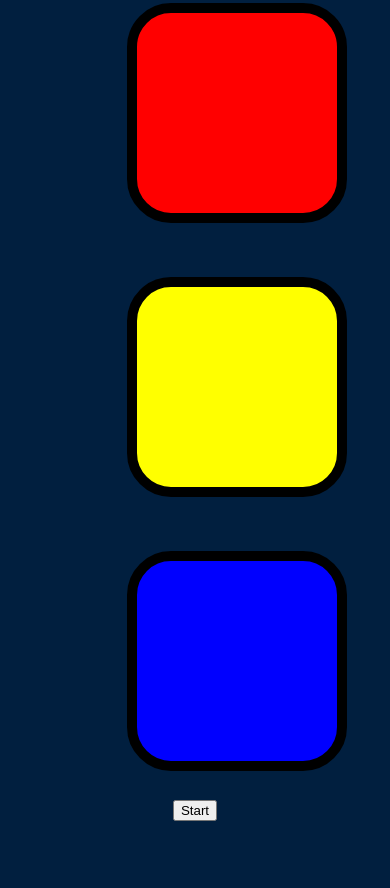
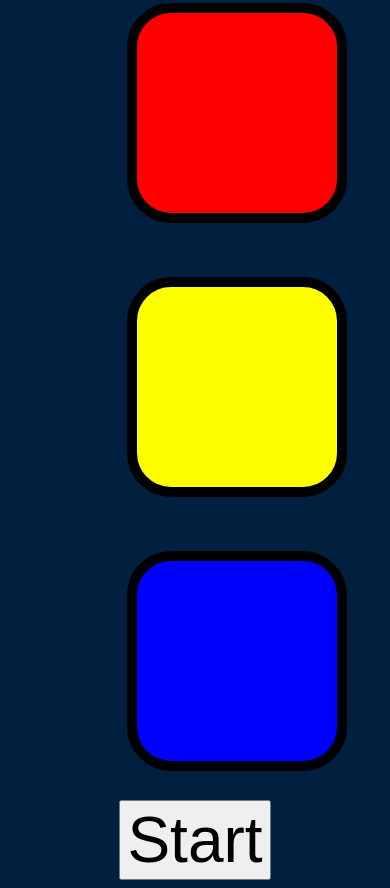
Before and after one commit to Pareekshit08/Devopes-test, a plain HTML site: page Newgame/index.html in a window 390 px wide. Shown: the part 477-1365 px from the top of the page. Before the commit the page ends 1306 px from the top, so only its background shows below. Drawn offline with nearby package versions, Linux system fonts and the light colour scheme.

Commit message:
added media query

```diff
--- a/Newgame/styles.css
+++ b/Newgame/styles.css
@@ -51,3 +51,9 @@ body {
 	box-shadow: 0 0 20px white;
 	background-color: grey;
   }
+
+@media  screen and (max-width:400px)  {
+.start{
+	font-size:4rem;
+}
+}
```
